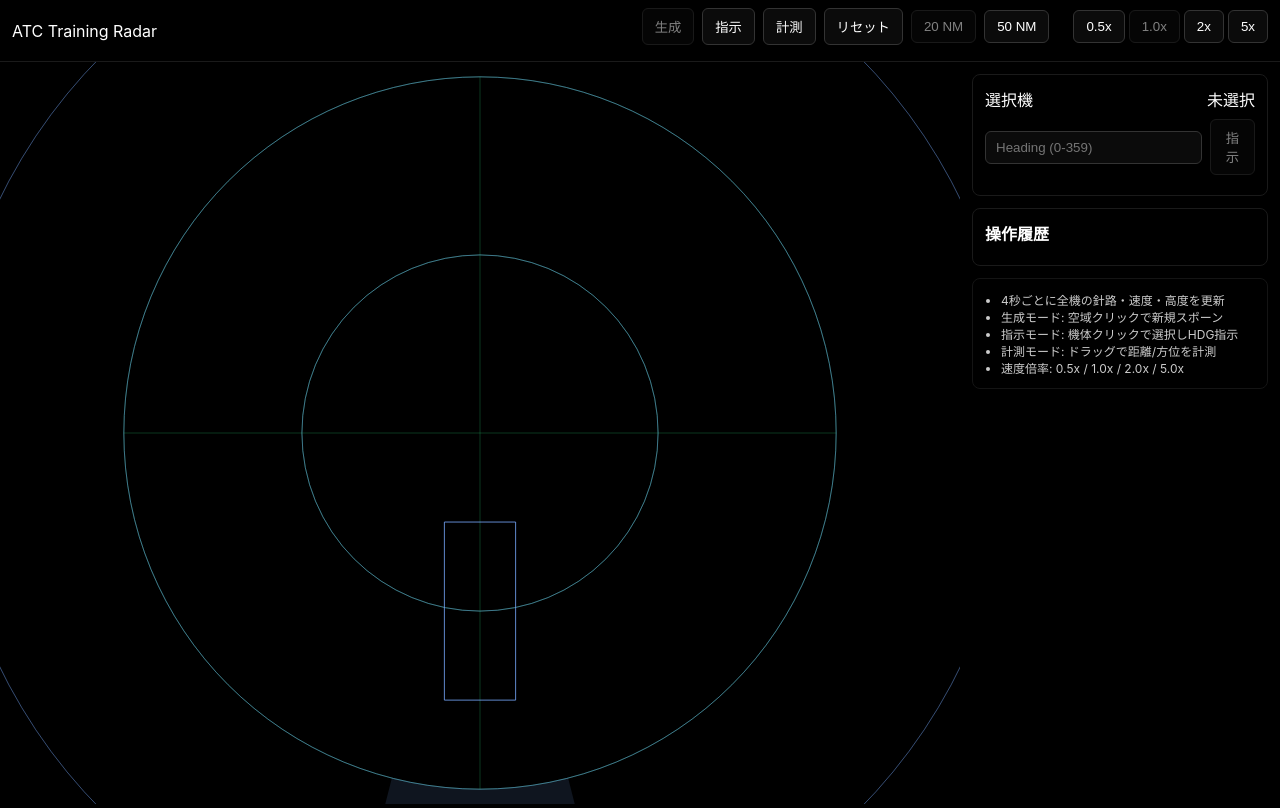
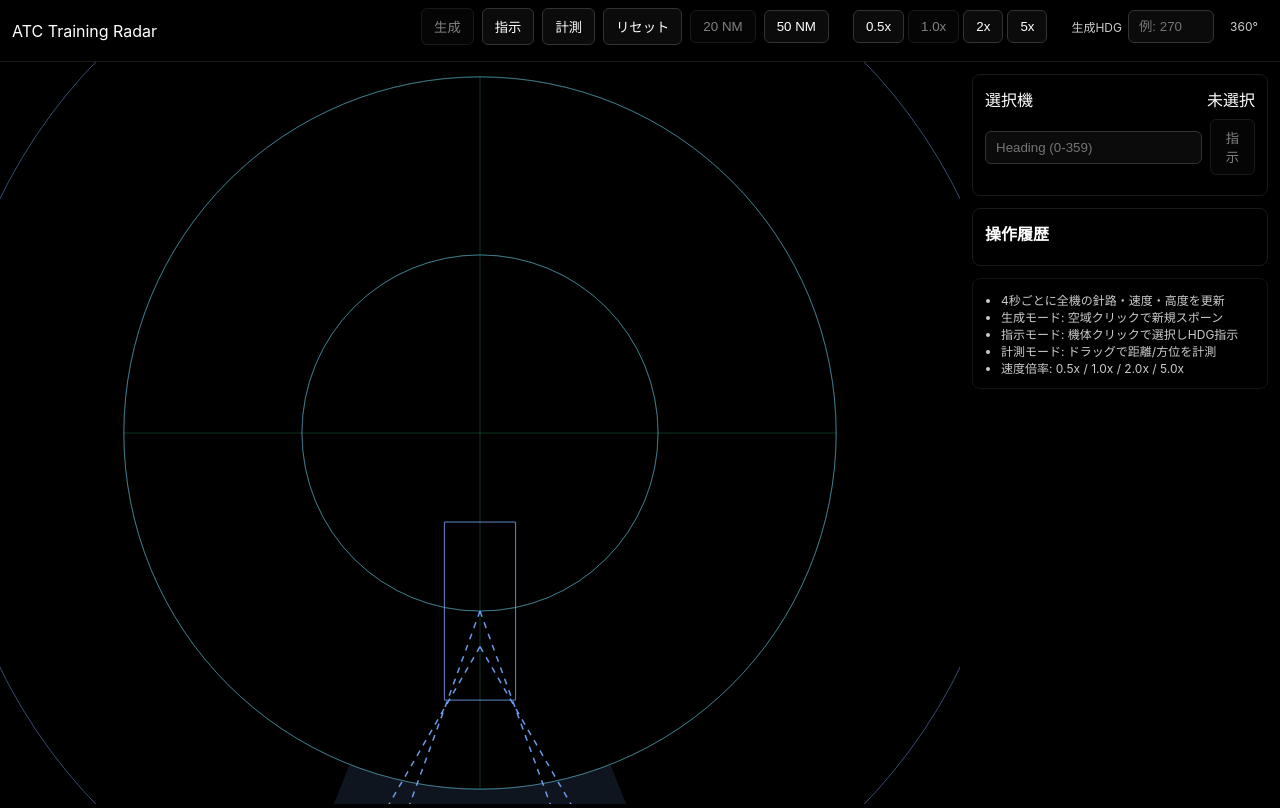
Before and after one commit to shinnnnk/rader-vector-app, a React (Vite) app: page / in a window 1280 px wide. Built offline with nearby package versions, Linux system fonts and the light colour scheme.

Commit message:
feat: update map & add indicate angle in generations

```diff
--- a/src/App.tsx
+++ b/src/App.tsx
@@ -12,7 +12,15 @@ function seedAircraft(): Aircraft[] {
 export const App: React.FC = () => {
 	const init = useMemo(seedAircraft, [])
 	const state = useRadarState(init)
+	const [spawnHeadingInput, setSpawnHeadingInput] = useState<string>('')
 	const [clearMeasureTrigger, setClearMeasureTrigger] = useState(0)
+
+	const parsedSpawnHeading = useMemo(() => {
+		const v = Number(spawnHeadingInput)
+		if (!Number.isFinite(v)) return null
+		const normalized = ((Math.round(v) % 360) + 360) % 360
+		return normalized === 0 ? 360 : normalized
+	}, [spawnHeadingInput])
 
 	return (
 		<div className="app">
@@ -80,6 +88,19 @@ export const App: React.FC = () => {
 							)
 						})}
 					</div>
+					<div style={{ marginLeft: 16, display: 'flex', alignItems: 'center', gap: 6 }}>
+						<label style={{ fontSize: 12, opacity: 0.8 }}>生成HDG</label>
+						<input
+							inputMode="numeric"
+							placeholder="例: 270"
+							value={spawnHeadingInput}
+							onChange={(e) => setSpawnHeadingInput(e.target.value)}
+							style={{ width: 64 }}
+						/>
+						<div style={{ fontSize: 12, minWidth: 48, textAlign: 'center', opacity: 0.8 }}>
+							{parsedSpawnHeading !== null ? `${parsedSpawnHeading.toString().padStart(3, '0')}°` : '--'}
+						</div>
+					</div>
 				</div>
 			</div>
 			<div className="content">
@@ -88,7 +109,13 @@ export const App: React.FC = () => {
 					mode={state.mode}
 					aircraft={state.aircraft}
 					onTapAircraft={(id) => state.setSelectedId(id)}
-					onTapEmpty={(r, b) => state.spawnAircraftAt(r, b)}
+					onTapEmpty={(r, b) =>
+						state.spawnAircraftAt(
+							r,
+							b,
+							parsedSpawnHeading === 360 ? 0 : parsedSpawnHeading ?? undefined
+						)
+					}
 					clearMeasureTrigger={clearMeasureTrigger}
 				/>
 				<ControlPanel
--- a/src/components/RadarCanvas.tsx
+++ b/src/components/RadarCanvas.tsx
@@ -112,7 +112,7 @@ export const RadarCanvas: React.FC<RadarCanvasProps> = ({ rangeNm, mode, aircraf
 		//    厚み5NM（17.5〜22.5）、弧長10NM → 角度 = 10/20 rad ≈ 28.647°
 		const centerRadiusNm = 20
 		const thicknessNm = 5
-		const arcLengthNm = 10
+		const arcLengthNm = 15
 		// 弧長は「短い方（内側=20NM）の円周上」で10NMになるよう角度を算出
 		const arcAngleDeg = (arcLengthNm / centerRadiusNm) * (180 / Math.PI) // ≈ 28.647°
 		// 指定方角（north0）を中心に弧を配置
@@ -131,6 +131,30 @@ export const RadarCanvas: React.FC<RadarCanvasProps> = ({ rangeNm, mode, aircraf
 			end,
 			'rgba(120,170,255,0.12)'
 		)
+
+		// D) 長方形中心を起点にした点線（200° / 160° 方向へ30NM）
+		const rectCenterNm = { x: 0, y: -((5 + 15) / 2) } // bearing 180°, r=10NM
+		drawDashedSegmentFromNm(ctx, cx, cy, pxPerNm, rectCenterNm, 200, 30, dpr)
+		drawDashedSegmentFromNm(ctx, cx, cy, pxPerNm, rectCenterNm, 160, 30, dpr)
+
+		// E) 長方形中心の2NM南側（=y-2）を起点にした点線（210° / 150° 方向へ30NM）
+		const offsetAnchorNm = { x: rectCenterNm.x, y: rectCenterNm.y - 2 }
+		drawDashedSegmentFromNm(ctx, cx, cy, pxPerNm, offsetAnchorNm, 210, 30, dpr)
+		drawDashedSegmentFromNm(ctx, cx, cy, pxPerNm, offsetAnchorNm, 150, 30, dpr)
+
+		// F) 中心から南31NM位置の2mm正方形
+		const squareCenter = polarToScreen(cx, cy, 31, 180, pxPerNm)
+		const halfSquarePx = mmToCanvasPx(1, dpr) / 2
+		ctx.save()
+		ctx.strokeStyle = 'rgba(255,255,255,0.95)'
+		ctx.lineWidth = 1 * dpr
+		ctx.strokeRect(
+			squareCenter.x - halfSquarePx,
+			squareCenter.y - halfSquarePx,
+			halfSquarePx * 2,
+			halfSquarePx * 2
+		)
+		ctx.restore()
 
 		// aircraft
 		for (const ac of aircraft) {
@@ -452,6 +476,56 @@ function fillAnnularSector(
 	ctx.restore()
 }
 
+function bearingToUnitVector(bearingDeg: number) {
+	const rad = (bearingDeg * Math.PI) / 180
+	return { x: Math.sin(rad), y: Math.cos(rad) }
+}
+
+function nmToScreen(
+	cx: number,
+	cy: number,
+	pxPerNm: number,
+	pointNm: { x: number; y: number }
+) {
+	return {
+		x: cx + pointNm.x * pxPerNm,
+		y: cy - pointNm.y * pxPerNm
+	}
+}
+
+function drawDashedSegmentFromNm(
+	ctx: CanvasRenderingContext2D,
+	cx: number,
+	cy: number,
+	pxPerNm: number,
+	startNm: { x: number; y: number },
+	bearingDeg: number,
+	lengthNm: number,
+	dpr: number
+) {
+	const dir = bearingToUnitVector(bearingDeg)
+	const endNm = {
+		x: startNm.x + dir.x * lengthNm,
+		y: startNm.y + dir.y * lengthNm
+	}
+	const startPx = nmToScreen(cx, cy, pxPerNm, startNm)
+	const endPx = nmToScreen(cx, cy, pxPerNm, endNm)
+	ctx.save()
+	ctx.strokeStyle = 'rgba(120,170,255,0.9)'
+	ctx.lineWidth = 1.5 * dpr
+	ctx.setLineDash([6 * dpr, 6 * dpr])
+	ctx.beginPath()
+	ctx.moveTo(startPx.x, startPx.y)
+	ctx.lineTo(endPx.x, endPx.y)
+	ctx.stroke()
+	ctx.restore()
+}
+
+function mmToCanvasPx(mm: number, dpr: number) {
+	const cssPxPerMm = 96 / 25.4
+	return mm * cssPxPerMm * dpr
+}
+
 function drawRadialRectangle(
 	ctx: CanvasRenderingContext2D,
 	cx: number,
--- a/src/state/store.ts
+++ b/src/state/store.ts
@@ -118,7 +118,7 @@ export function useRadarState(initial: Aircraft[]) {
 		setHistory((h) => [{ timestamp: Date.now(), aircraftId: id, action }, ...h].slice(0, 200))
 	}
 
-	function spawnAircraftAt(rNm: number, bearingDeg: number) {
+	function spawnAircraftAt(rNm: number, bearingDeg: number, initialHeadingDeg?: number) {
 		const n = seqRef.current++
 		// コールサイン: 指定リストからプレフィックスを選び、3桁乱数を付与
 		let callsign = ''
@@ -140,7 +140,10 @@ export function useRadarState(initial: Aircraft[]) {
 		const type = ['A320', 'B738', 'B772'][Math.floor(Math.random() * 3)]
 		const speedDisplay = 34
 		const altitudeH = 25
-		const headingDeg = bearingDeg
+		const headingDeg =
+			typeof initialHeadingDeg === 'number'
+				? ((Math.round(initialHeadingDeg) % 360) + 360) % 360
+				: bearingDeg
 		const ac: Aircraft = {
 			id,
 			callsign,
@@ -154,7 +157,10 @@ export function useRadarState(initial: Aircraft[]) {
 		}
 		setAircraft((list) => [ac, ...list])
 		setSelectedId(id)
-		logHistory(id, `SPAWN r=${rNm.toFixed(1)}nm brg=${Math.round(bearingDeg)}`)
+		logHistory(
+			id,
+			`SPAWN r=${rNm.toFixed(1)}nm brg=${Math.round(bearingDeg)} hdg=${Math.round(headingDeg)}`
+		)
 	}
 
 	function resetAll() {
```
Also changed, not shown: 1 other file (tests, documents, lock files or other folders).
